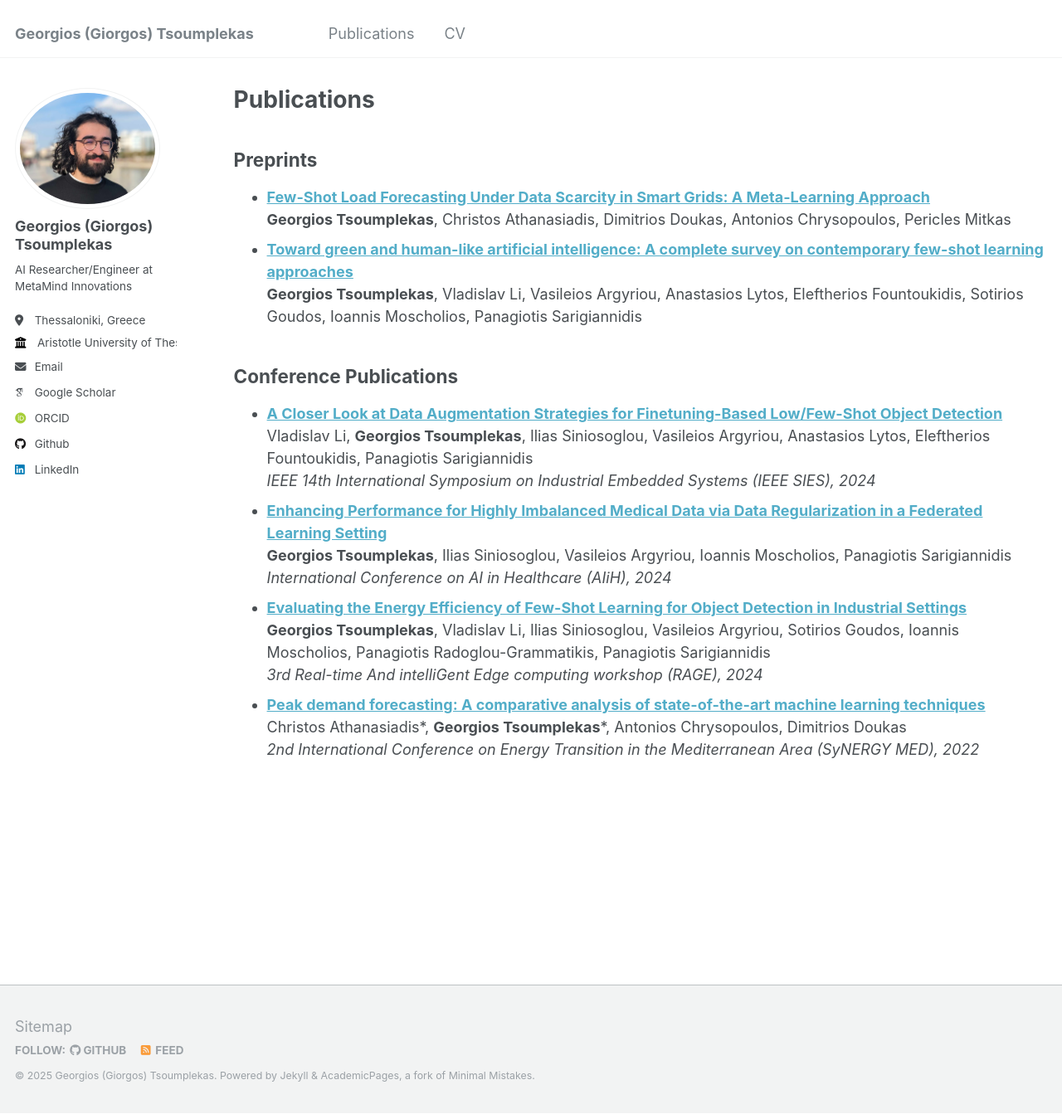
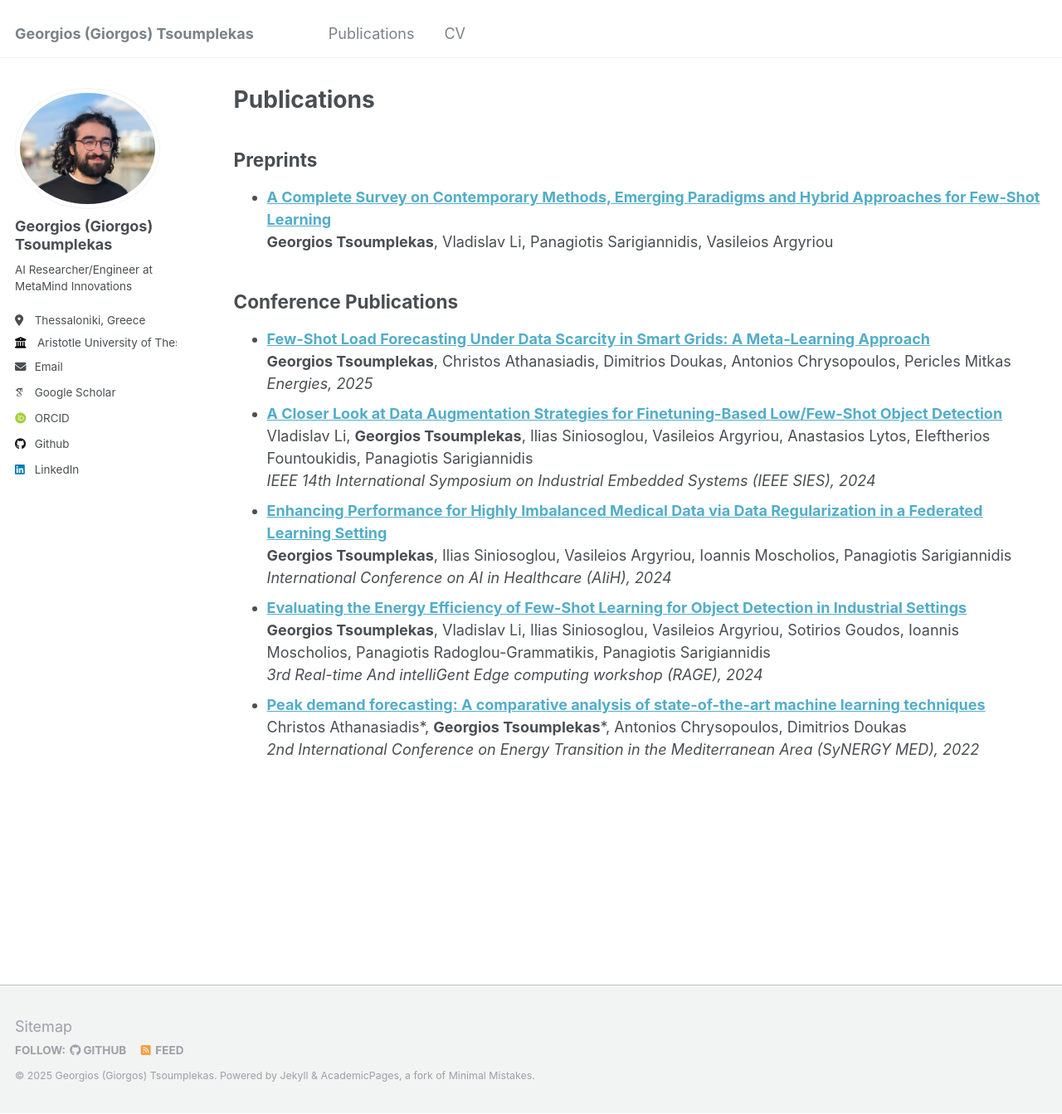
Before and after one commit to GeorgeTsoumplekas/GeorgeTsoumplekas.github.io, a Jekyll site: the page built from _pages/publications.md, in a window 1280 px wide and 1343 px high. Shown: the whole window at 83% size. Built offline with Jekyll 4.4.1, drawn with Linux system fonts in a browser that asks for light colours; some web fonts are replaced.

Commit message:
Update publications.md

```diff
--- a/_pages/publications.md
+++ b/_pages/publications.md
@@ -7,11 +7,11 @@ author_profile: true
 
 Preprints
 ------------
-- **[Few-Shot Load Forecasting Under Data Scarcity in Smart Grids: A Meta-Learning Approach](https://arxiv.org/pdf/2406.05887)** <br> **Georgios Tsoumplekas**, Christos Athanasiadis, Dimitrios Doukas, Antonios Chrysopoulos, Pericles Mitkas
-- **[Toward green and human-like artificial intelligence: A complete survey on contemporary few-shot learning approaches](https://arxiv.org/pdf/2402.03017)** <br> **Georgios Tsoumplekas**, Vladislav Li, Vasileios Argyriou, Anastasios Lytos, Eleftherios Fountoukidis, Sotirios Goudos, Ioannis Moscholios, Panagiotis Sarigiannidis
+- **[A Complete Survey on Contemporary Methods, Emerging Paradigms and Hybrid Approaches for Few-Shot Learning](https://arxiv.org/pdf/2402.03017)** <br> **Georgios Tsoumplekas**, Vladislav Li, Panagiotis Sarigiannidis, Vasileios Argyriou
 
 Conference Publications
 ------------
+- **[Few-Shot Load Forecasting Under Data Scarcity in Smart Grids: A Meta-Learning Approach](https://www.mdpi.com/1996-1073/18/3/742)** <br> **Georgios Tsoumplekas**, Christos Athanasiadis, Dimitrios Doukas, Antonios Chrysopoulos, Pericles Mitkas <br> <em> Energies, 2025 </em>
 - **[A Closer Look at Data Augmentation Strategies for Finetuning-Based Low/Few-Shot Object Detection](https://arxiv.org/pdf/2408.10940)** <br> Vladislav Li, **Georgios Tsoumplekas**, Ilias Siniosoglou, Vasileios Argyriou, Anastasios Lytos, Eleftherios Fountoukidis, Panagiotis Sarigiannidis <br> <em> IEEE 14th International Symposium on Industrial Embedded Systems (IEEE SIES), 2024 </em>
 - **[Enhancing Performance for Highly Imbalanced Medical Data via Data Regularization in a Federated Learning Setting](https://arxiv.org/pdf/2405.20430)** <br> **Georgios Tsoumplekas**, Ilias Siniosoglou, Vasileios Argyriou, Ioannis Moscholios, Panagiotis Sarigiannidis <br> <em> International Conference on AI in Healthcare (AIiH), 2024 </em>
 - **[Evaluating the Energy Efficiency of Few-Shot Learning for Object Detection in Industrial Settings](https://arxiv.org/pdf/2403.06631)** <br> **Georgios Tsoumplekas**, Vladislav Li, Ilias Siniosoglou, Vasileios Argyriou, Sotirios Goudos, Ioannis Moscholios, Panagiotis Radoglou-Grammatikis, Panagiotis Sarigiannidis <br> <em> 3rd Real-time And intelliGent Edge computing workshop (RAGE), 2024 </em>
```
